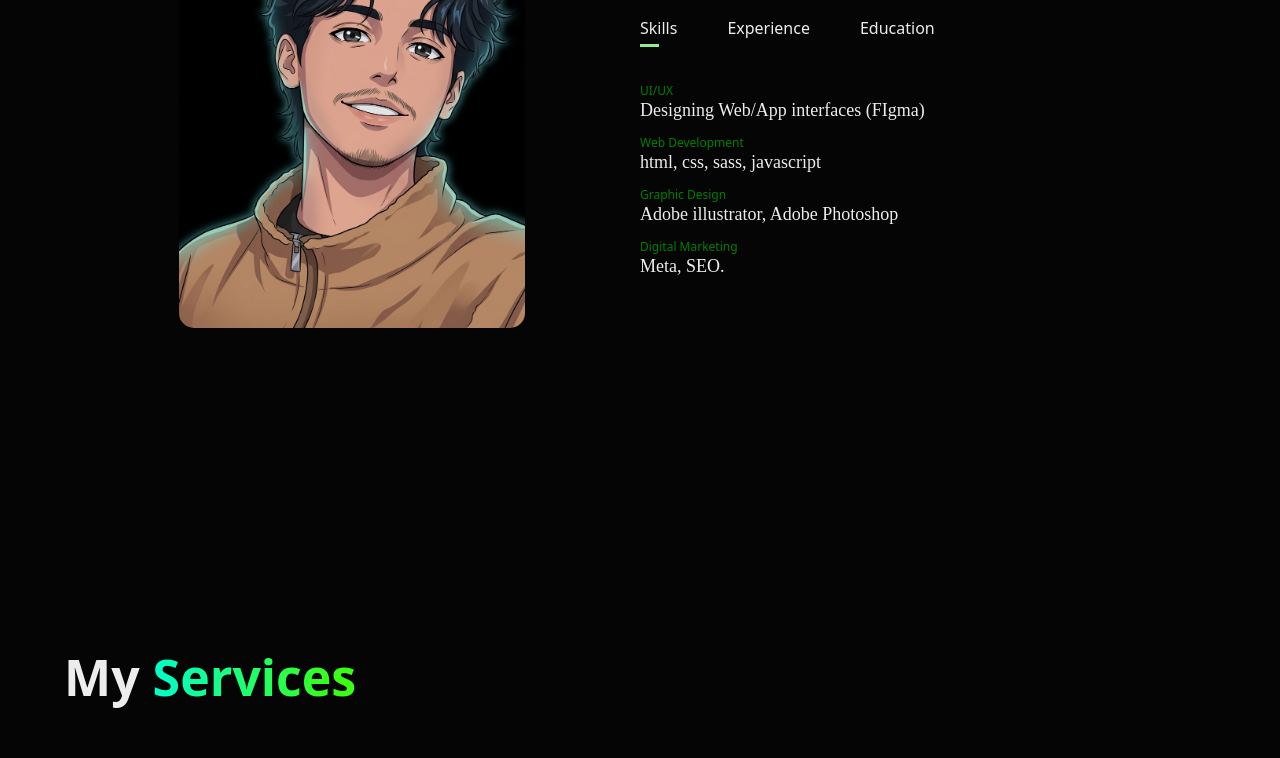
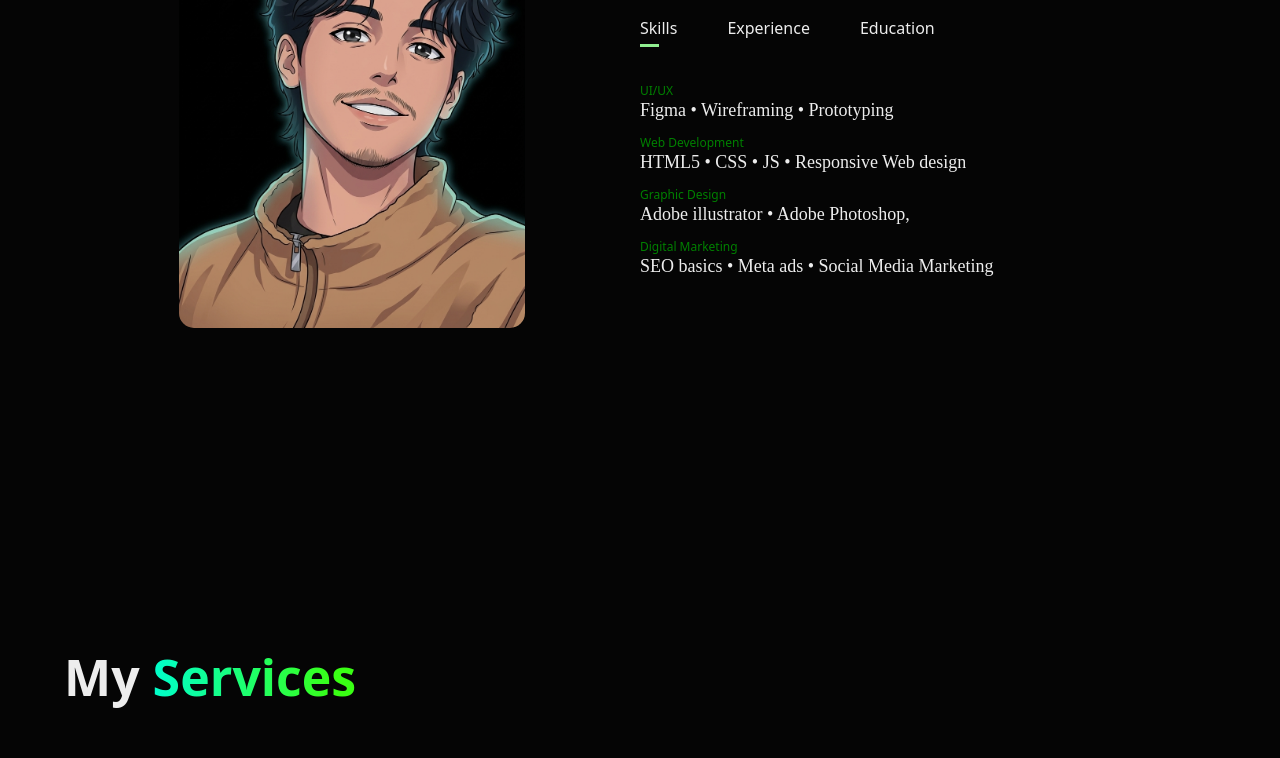
Before and after one commit to Paulepcha/Portfolio, a plain HTML site: page index.html in a window 1280 px wide. Shown: the part 1097-1855 px from the top of the page. Drawn offline with nearby package versions, Linux system fonts and the light colour scheme; a web font is replaced by a local one.

Commit message:
updated portfolio

```diff
--- a/index.html
+++ b/index.html
@@ -123,10 +123,10 @@
           <div class="tab-contents active-tab" id="skills">
             <ul>
 
-              <li><span>UI/UX</span><br>Designing Web/App interfaces (FIgma)</li>
-              <li><span>Web Development</span><br>html, css, sass, javascript</li>
-              <li><span>Graphic Design</span><br>Adobe illustrator, Adobe Photoshop</li>
-              <li><span>Digital Marketing</span><br>Meta, SEO.</li>
+              <li><span>UI/UX</span><br>Figma • Wireframing • Prototyping</li>
+              <li><span>Web Development</span><br>HTML5 • CSS • JS • Responsive Web design</li>
+              <li><span>Graphic Design</span><br>Adobe illustrator • Adobe Photoshop,</li>
+              <li><span>Digital Marketing</span><br>SEO basics • Meta ads • Social Media Marketing</li>
 
             </ul>
           </div>
```
